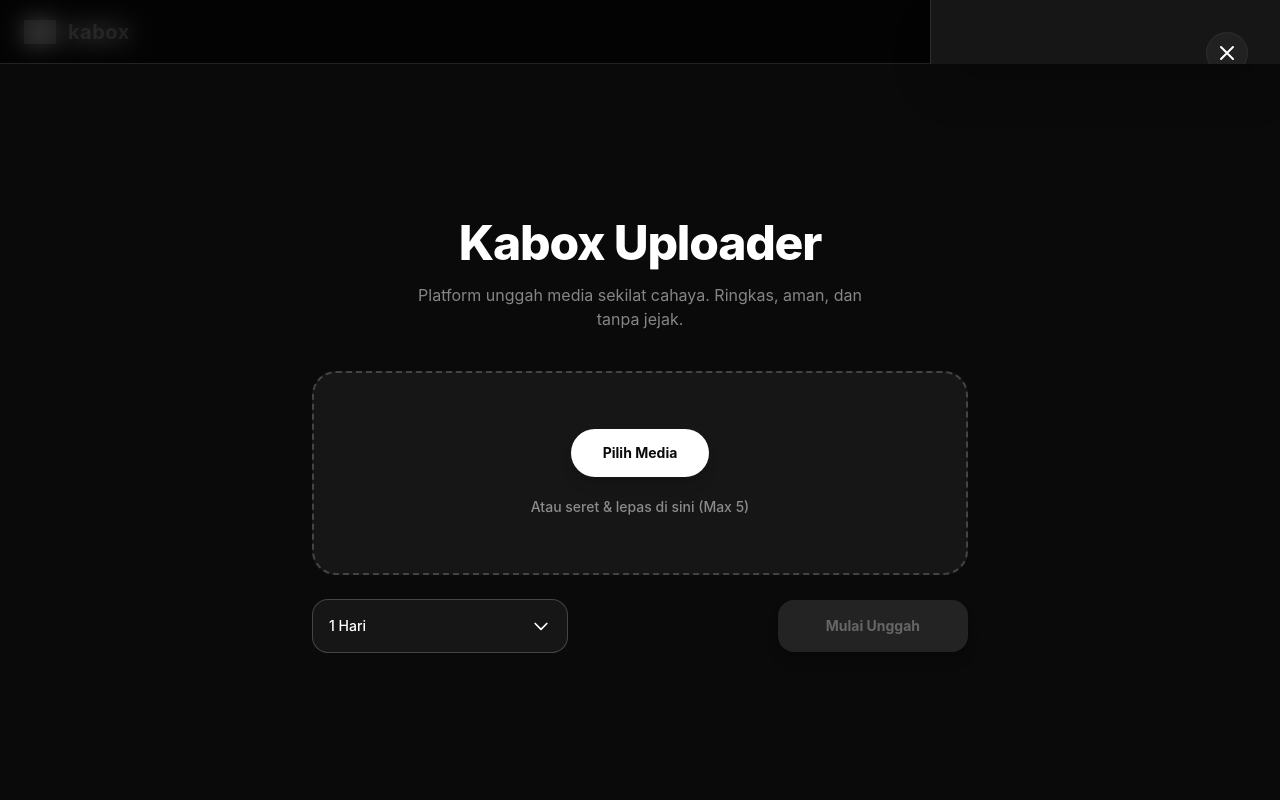
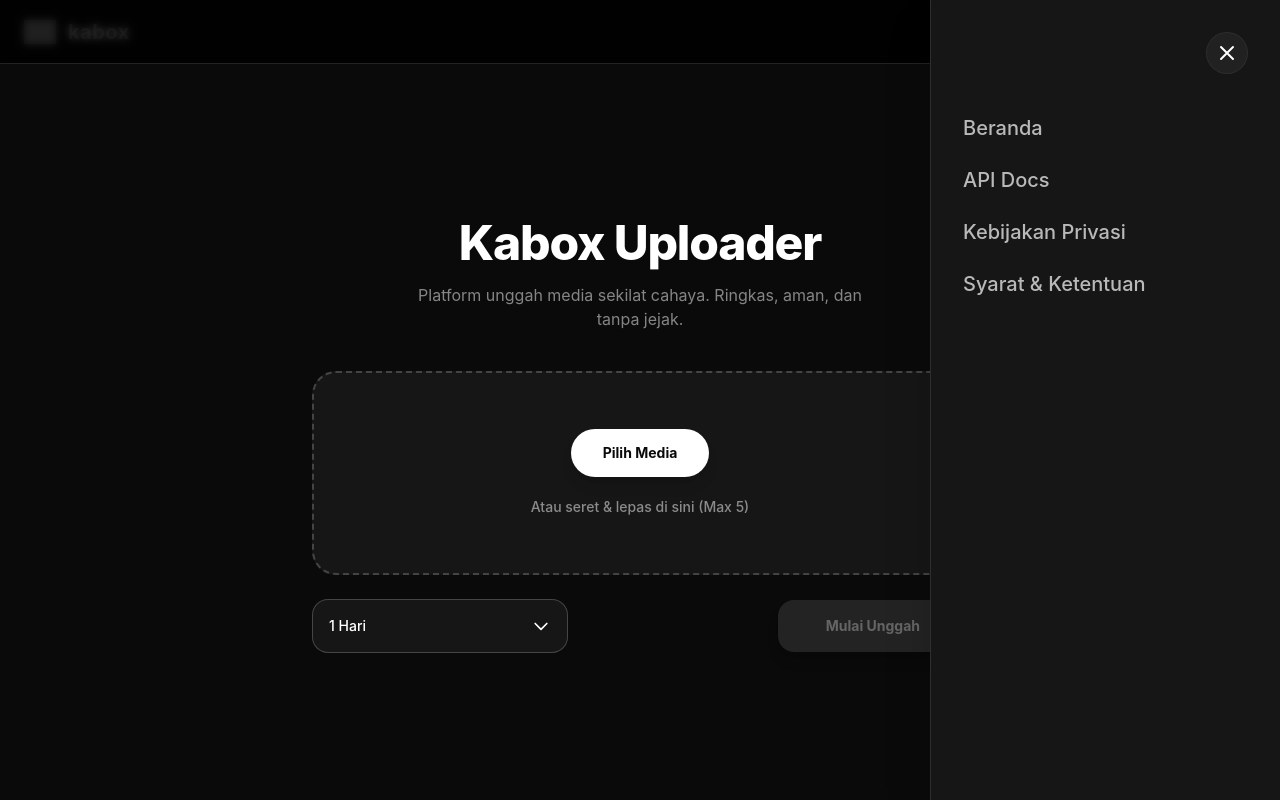
Before and after one commit to akaanakbaik/kaboxv8, a Next.js app: page / in a window 1280 px wide. Both pictures are taken after a click on the button 1236 px from the left and 31 px from the top of the page. Shown: the top 800 px of the page. Built offline with nearby package versions, Linux system fonts and the light colour scheme; grey boxes are pictures that could not be loaded.

Commit message:
Update Sidebar.js

```diff
--- a/components/Sidebar.js
+++ b/components/Sidebar.js
@@ -8,10 +8,10 @@
     if (isOpen) {
       document.body.style.overflow = "hidden";
     } else {
-      document.body.style.overflow = "unset";
+      document.body.style.overflow = "";
     }
     return () => {
-      document.body.style.overflow = "unset";
+      document.body.style.overflow = "";
     };
   }, [isOpen]);
 
@@ -31,14 +31,14 @@
             animate={{ opacity: 1 }}
             exit={{ opacity: 0 }}
             onClick={onClose}
-            className="fixed inset-0 bg-black/60 backdrop-blur-md z-[99] cursor-pointer touch-none"
+            className="fixed inset-0 bg-black/80 backdrop-blur-sm z-[9998] cursor-pointer touch-none"
           />
           <motion.div
             initial={{ x: "100%" }}
             animate={{ x: 0 }}
             exit={{ x: "100%" }}
             transition={{ type: "spring", damping: 25, stiffness: 200 }}
-            className="fixed right-0 top-0 h-full w-[75%] md:w-[350px] bg-[#161616] border-l border-white/10 z-[100] p-8 shadow-2xl overflow-hidden flex flex-col touch-none"
+            className="fixed right-0 top-0 h-[100dvh] w-[75%] md:w-[350px] bg-[#161616] border-l border-white/10 z-[9999] p-8 shadow-2xl overflow-y-auto flex flex-col"
           >
             <div className="flex justify-end mb-10">
               <button
```
